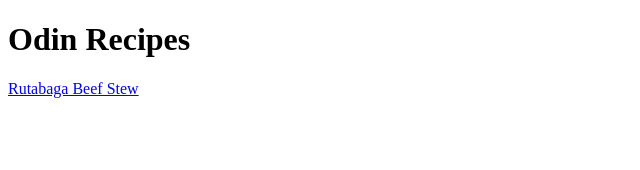
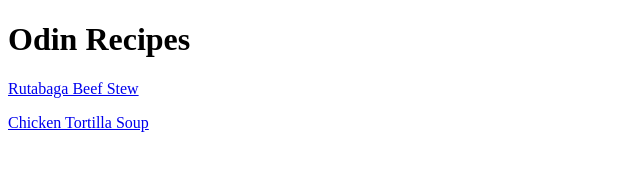
Before and after one commit to jacobaswanson/odin-recipes, a plain HTML site: page index.html in a window 1280 px wide. Shown: the whole page, without its empty margins (0-640 px from the left). Drawn offline with Linux system fonts and the light colour scheme.

Commit message:
Fixed Broken Link to CTS recipe

```diff
--- a/index.html
+++ b/index.html
@@ -9,5 +9,6 @@
 <body>
     <h1>Odin Recipes</h1>
     <p><a href="../odin-recipes/recipes/rutabagabeefstew.html">Rutabaga Beef Stew</a></p>
+    <p><a href="../odin-recipes/recipes/chickentortillasoup.html">Chicken Tortilla Soup</a></p>
 </body>
 </html>
```
